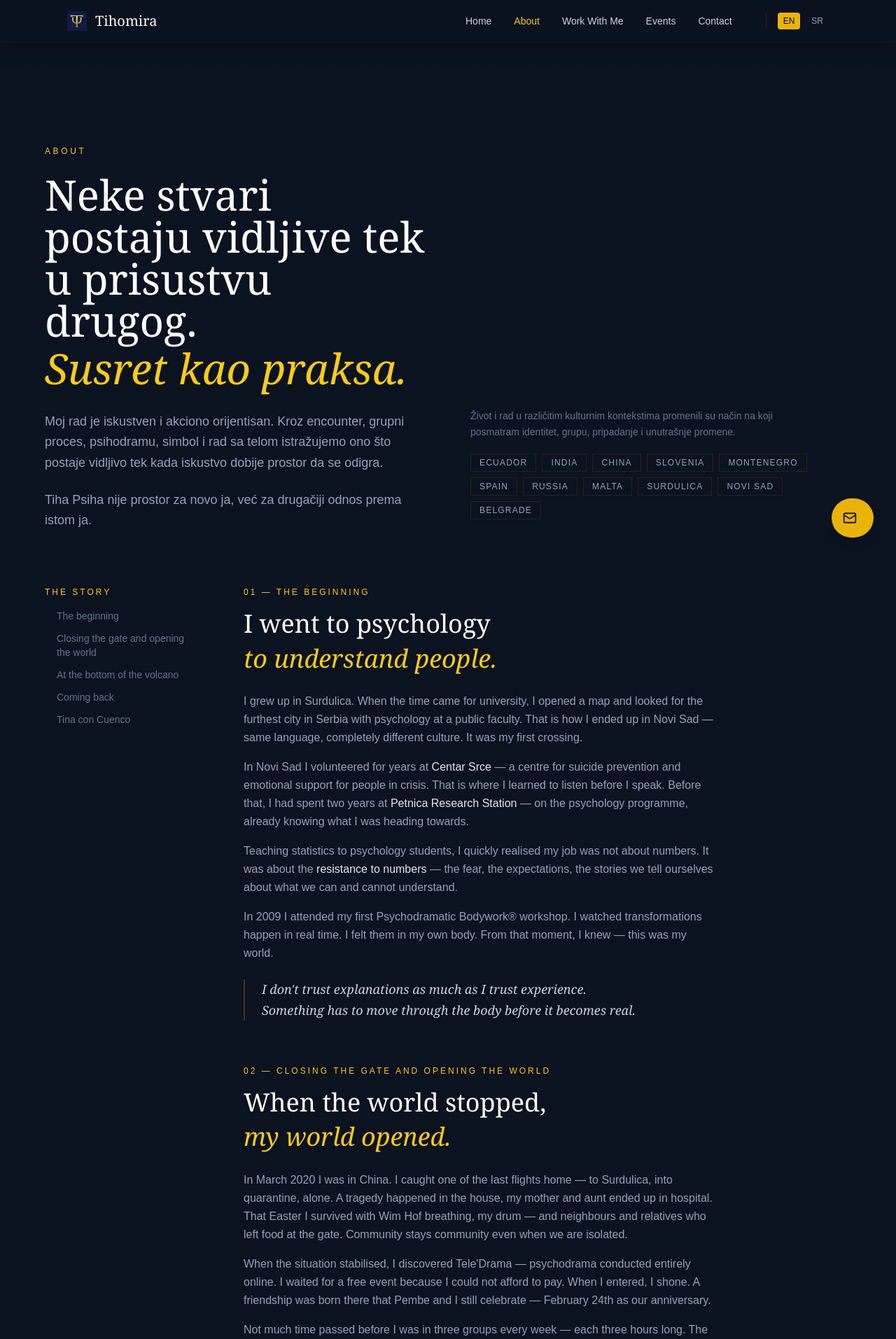
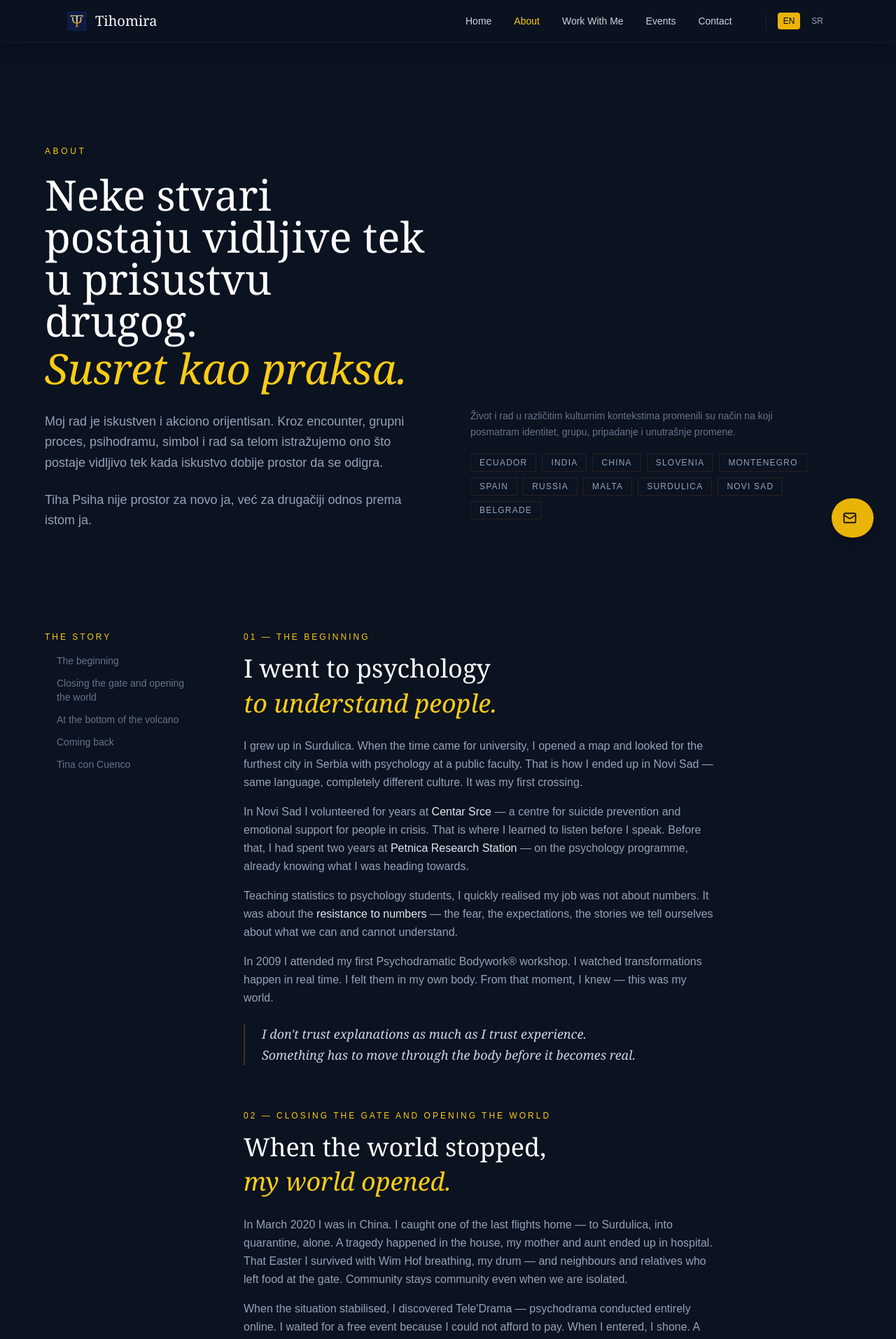
Before and after one commit to tihomirapsiholog/tihomira, a React (Create React App) app: page /en/about in a window 1280 px wide. Shown: the top 1913 px of the page at 70% size. Built offline with nearby package versions, Linux system fonts and the light colour scheme; the HTML template or start-up script is replaced by a standard one.

Commit message:
Update AboutPage.jsx

```diff
--- a/src/pages/AboutPage.jsx
+++ b/src/pages/AboutPage.jsx
@@ -133,7 +133,7 @@ export default function AboutPage({ t, setCurrentPage }) {
       </section>
 
       {/* STORY */}
-      <section className="px-4 py16 sm:px-6 lg:px-8">
+      <section className="px-4 pt-16 pb-24 sm:px-6 lg:px-8">
         <div className="mx-auto grid max-w-6xl items-start gap-16 lg:grid-cols-[220px_1fr]">
           <div className="sticky top-28 hidden lg:block">
             <p className="mb-4 text-xs uppercase tracking-[0.25em] text-yellow-400">
```
